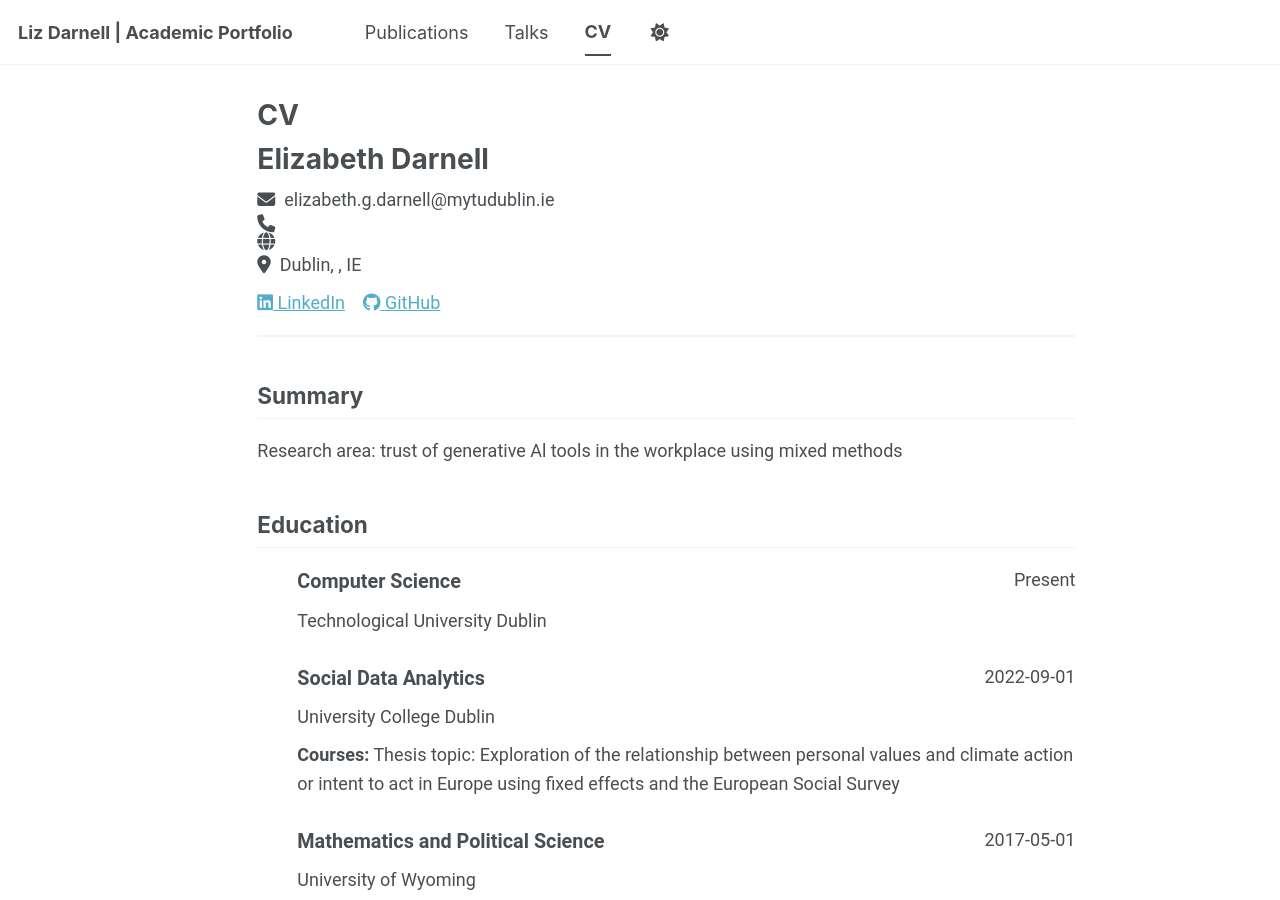
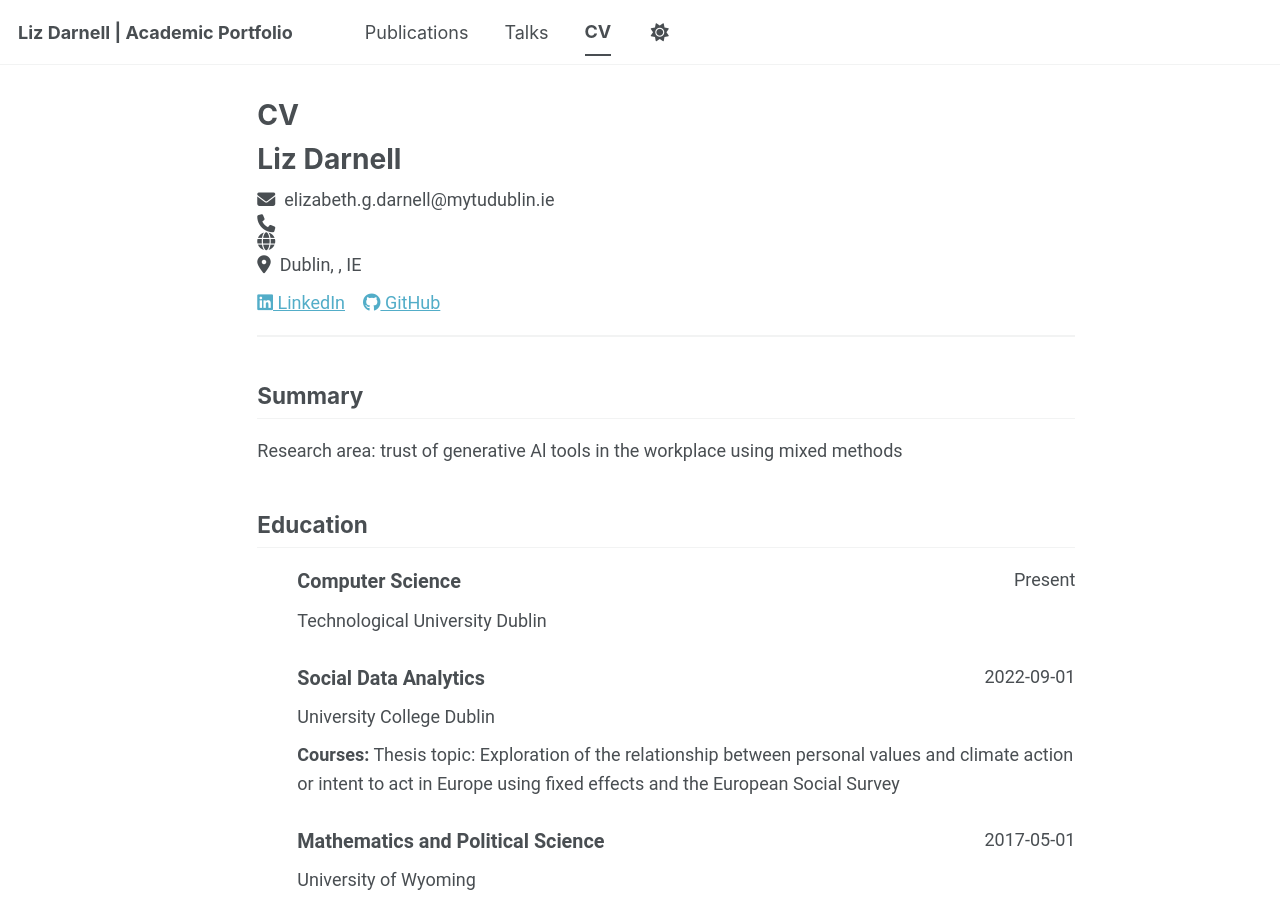
Before and after one commit to liz-darnell/liz-darnell.github.io, a Jekyll site: the page built from _pages/cv-json.md, in a window 1280 px wide and 900 px high. Built offline with Jekyll 4.4.1, drawn with Linux system fonts in a browser that asks for light colours; a script bundle is joined from its source files by our own code; library files that are not in the unit come from our copies.

Commit message:
Update cv.json

```diff
--- a/_data/cv.json
+++ b/_data/cv.json
@@ -1,6 +1,6 @@
 {
   "basics": {
-    "name": "Elizabeth Darnell",
+    "name": "Liz Darnell",
     "email": "elizabeth.g.darnell@mytudublin.ie",
     "phone": "",
     "website": "",
```
